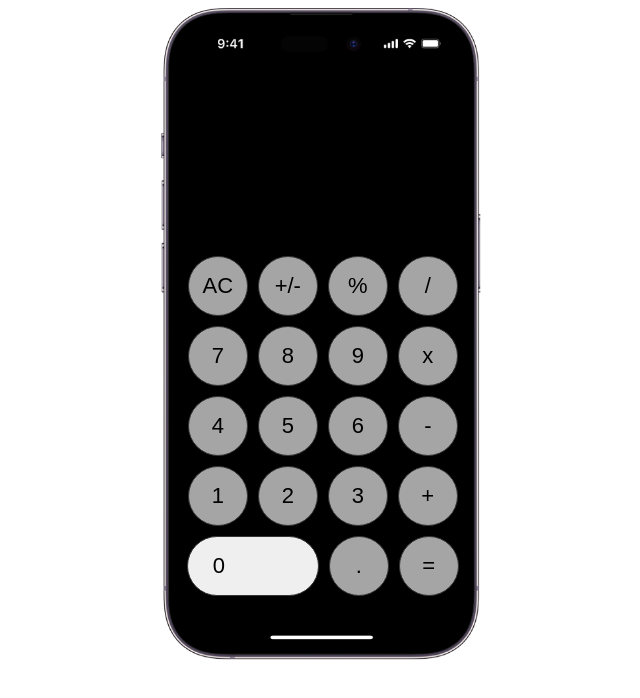
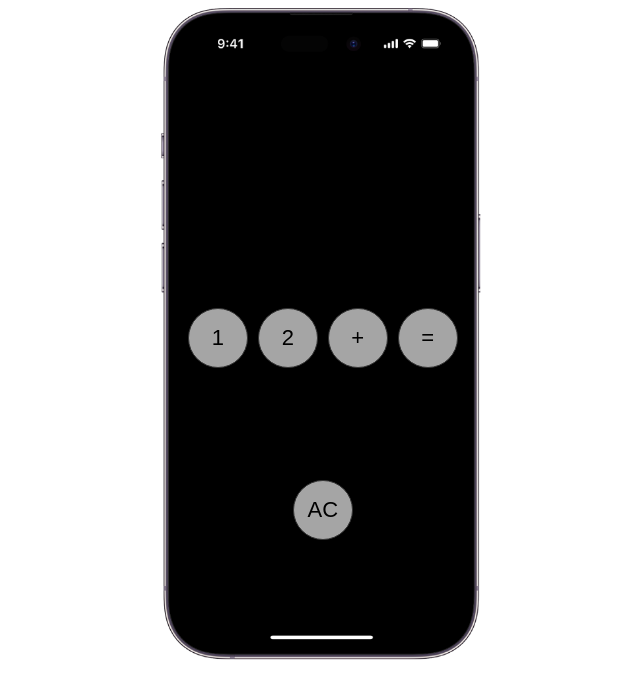
Before and after one commit to Kolyamilk/5.App.Calculated-New, a React (Vite) app: page / in a window 1280 px wide. Shown: the top 698 px of the page, without its empty margins (319-959 px from the left). Built offline with nearby package versions, Linux system fonts and the light colour scheme.

Commit message:
App.jsx. add new Array Buttons and operations

```diff
--- a/src/App.css
+++ b/src/App.css
@@ -24,7 +24,7 @@ main {
 }
 
 .content {
-    /* opacity: 0.4; */
+    /* opacity: 0.1; */
     width: 85%;
     height: 70%;
     margin-bottom: 20px;
--- a/src/App.jsx
+++ b/src/App.jsx
@@ -8,31 +8,66 @@ export default function App() {
   const [mas, setMas] = useState([])
 
 
+  const buttons = {
+    numbers: [
+      {
+        id: 1,
+        name: 1
+      },
+      {
+        id: 2,
+        name: 2
+      }
+    ],
+    operations: [
+      {
+        id: '+',
+        name: '+'
+      },
+      {
+        id: '=',
+        name: '='
+      },
+      {
+        id: 'AC',
+        name: 'AC'
+      },
 
-
-  // const buttons = ['AC', '+/-', '%', '/', 'x', '-', '+', '=', 1, 1, 2, 3, 2, 2, 2, 3, 2, 8, 6]
+    ]
+  }
+  //Функция операции
+  function startOperations(firstNum, operand, secondNum) {
+    let firstNumber = Number(firstNum)
+    let secondNumber = Number(secondNum)
+    const operation = operand
+    setScreen(screen + operation)
+    // console.log(firstNumber, operation, secondNumber);
+    if (operation === 'AC') {
+      clearDisplay()
+    } if (operation === '+') {
+      console.log('Первое число: ' + firstNumber);
+      console.log('Первое число: ' + secondNumber);
+    }
+  }
 
   //функция добавляет нажатую кнопку в массив
   function addNewNumber() {
   }
   //функция добавление текста на дисплей
   function addNumDisplay(type) {
+    console.log(type);
     setScreen(screen + type)
-    if (type === 'AC') {
-      clearDisplay()
+  }
+
+  let randomID = Math.floor(Math.random() * 2000)
+  //Проверка на ширину цифр на дисплее
+  function checkNumLengthDisplay() {
+    if (screen.length >= 20) {
+      setScreen('Большая сумма  ')
     }
   }
-
-
-  //Проверка на ширину цифр на дисплее
-  function checkNumLengthDisplay() {
-    if (screen.length >= 16) {
-      setScreen('Большая сумма  ')
-    }
-
-  }
   checkNumLengthDisplay()
-  // ДОДЕЛАТЬ Функция очищает дисплей
+  // ДОДЕЛАТЬ Функция очищает дисплейs
   function clearDisplay() {
     setScreen('')
   }
@@ -46,32 +81,18 @@ export default function App() {
               <span>{screen}</span>
             </div>
             <div className="content-buttons">
-              <Button onClick={() => addNumDisplay('AC')}>AC</Button>
-              <Button onClick={() => addNumDisplay('+/-')}>+/-</Button>
-              <Button onClick={() => addNumDisplay('%')}>%</Button>
-              <Button onClick={() => addNumDisplay('/')}>/</Button>
-              <Button onClick={() => addNumDisplay(7)}>7</Button>
-              <Button onClick={() => addNumDisplay(8)}>8</Button>
-              <Button onClick={() => addNumDisplay(9)}>9</Button>
-              <Button onClick={() => addNumDisplay('x')}>x</Button>
-              <Button onClick={() => addNumDisplay(4)}>4</Button>
-              <Button onClick={() => addNumDisplay(5)}>5</Button>
-              <Button onClick={() => addNumDisplay(6)}>6</Button>
-              <Button onClick={() => addNumDisplay('-')}>-</Button>
-              <Button onClick={() => addNumDisplay(1)}>1</Button>
-              <Button onClick={() => addNumDisplay(2)}>2</Button>
-              <Button onClick={() => addNumDisplay(3)}>3</Button>
-              <Button onClick={() => addNumDisplay('+')}>+</Button>
-              <Button onClick={() => addNumDisplay(0)}>0</Button>
-              <Button onClick={() => addNumDisplay('.')}>.</Button>
-              <Button onClick={() => addNumDisplay('=')}>=</Button>
-
-            </div>s
+              {[buttons.numbers.map(index => {
+                return <Button key={index.id} onClick={() => addNumDisplay(index.name)}>
+                  {index.name}
+                </Button >
+              })]}
+              {[buttons.operations.map(index => {
+                return <Button key={index.id} onClick={() => startOperations(screen, index.name, index.name)}>{index.name}</Button >
+              })]}
+            </div>
           </div>
         </div>
-      </main>
-
-
+      </main >s
     </>
   )
 }
```
